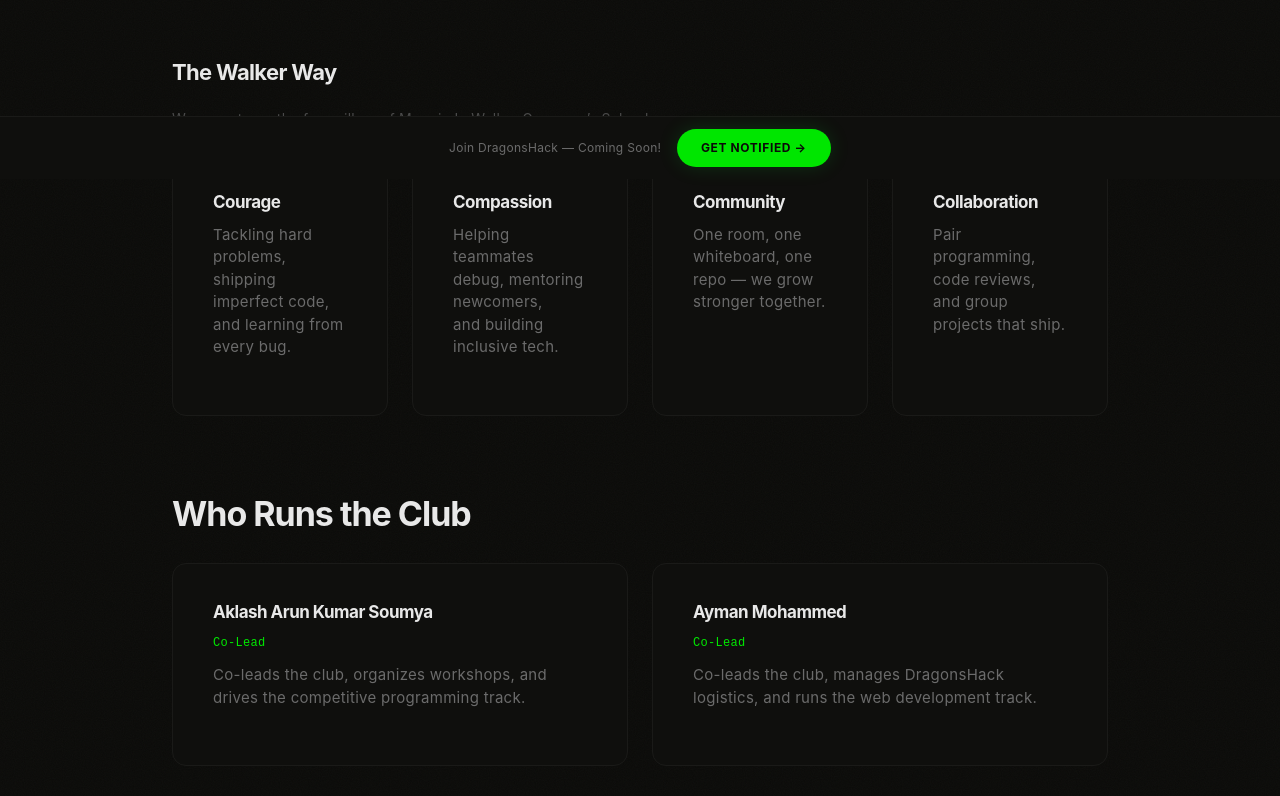
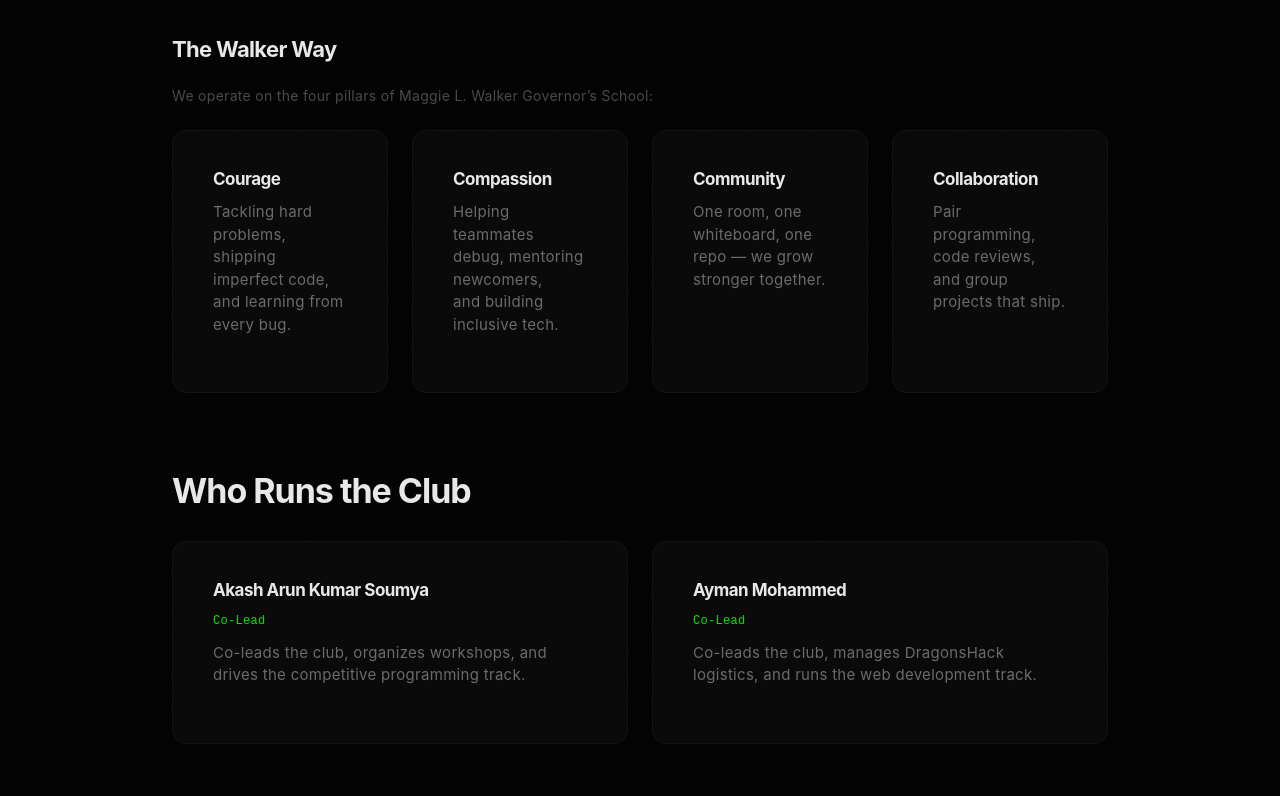
Before and after one commit to TechByArnav/MLWGS-Programming-Club, a plain HTML site: page about.html in a window 1280 px wide. Shown: the part 684-1480 px from the top of the page. Drawn offline with Linux system fonts and the light colour scheme.

Commit message:
"Aklash" → "Akash"

```diff
--- a/about.html
+++ b/about.html
@@ -21,7 +21,7 @@
 
   <link rel="icon" href="assets/logo.png" />
   <link rel="apple-touch-icon" href="assets/logo.png" />
-  <link rel="stylesheet" href="css/style.css?v=12" />
+  <link rel="stylesheet" href="css/style.css?v=13" />
 
   <script type="application/ld+json">
   {
@@ -40,7 +40,6 @@
     <div class="loading-bar"></div>
   </div>
 
-  <a href="#main" class="skip-link">Skip to content</a>
   <div class="scroll-progress" id="scrollProgress"></div>
 
   <header class="header">
@@ -107,7 +106,7 @@
         <h2 class="reveal" style="margin-bottom: var(--s-32);">Who Runs the Club</h2>
         <div style="display: grid; grid-template-columns: repeat(auto-fit, minmax(260px, 1fr)); gap: var(--s-24);">
           <article class="card reveal" tabindex="0">
-            <h3>Aklash Arun Kumar Soumya</h3>
+            <h3>Akash Arun Kumar Soumya</h3>
             <p style="font-family: var(--font-mono); font-size: var(--t-c); color: var(--green); margin-bottom: var(--s-12);">Co-Lead</p>
             <p>Co-leads the club, organizes workshops, and drives the competitive programming track.</p>
           </article>
@@ -137,11 +136,6 @@
     </div>
   </footer>
 
-  <div class="sticky-cta" id="stickyCta">
-    <p>Join DragonsHack — Coming Soon!</p>
-    <a href="dragonshack.html" class="btn btn-primary">Get Notified &rarr;</a>
-  </div>
-
   <button class="back-to-top" id="backToTop" aria-label="Back to top">&uarr;</button>
 
   <div class="spotlight" id="spotlight"></div>
--- a/css/style.css
+++ b/css/style.css
@@ -595,9 +595,9 @@ body.light .card-glass {
    Dark Mode Color Temperature (warm black)
    ───────────────────────────────────────────────────────────────────────── */
 body:not(.light) {
-  --canvas: #0a0a08;
-  --surface: #0f0f0d;
-  --border: #1a1a18;
+  --canvas: #000000;
+  --surface: #0a0a0a;
+  --border: #141414;
 }
 
 /* ─────────────────────────────────────────────────────────────────────────
```
Also changed, not shown: 404.html (+1 -2 lines), contact.html (+1 -7 lines), dragonshack.html (+1 -7 lines), index.html (+1 -10 lines).
